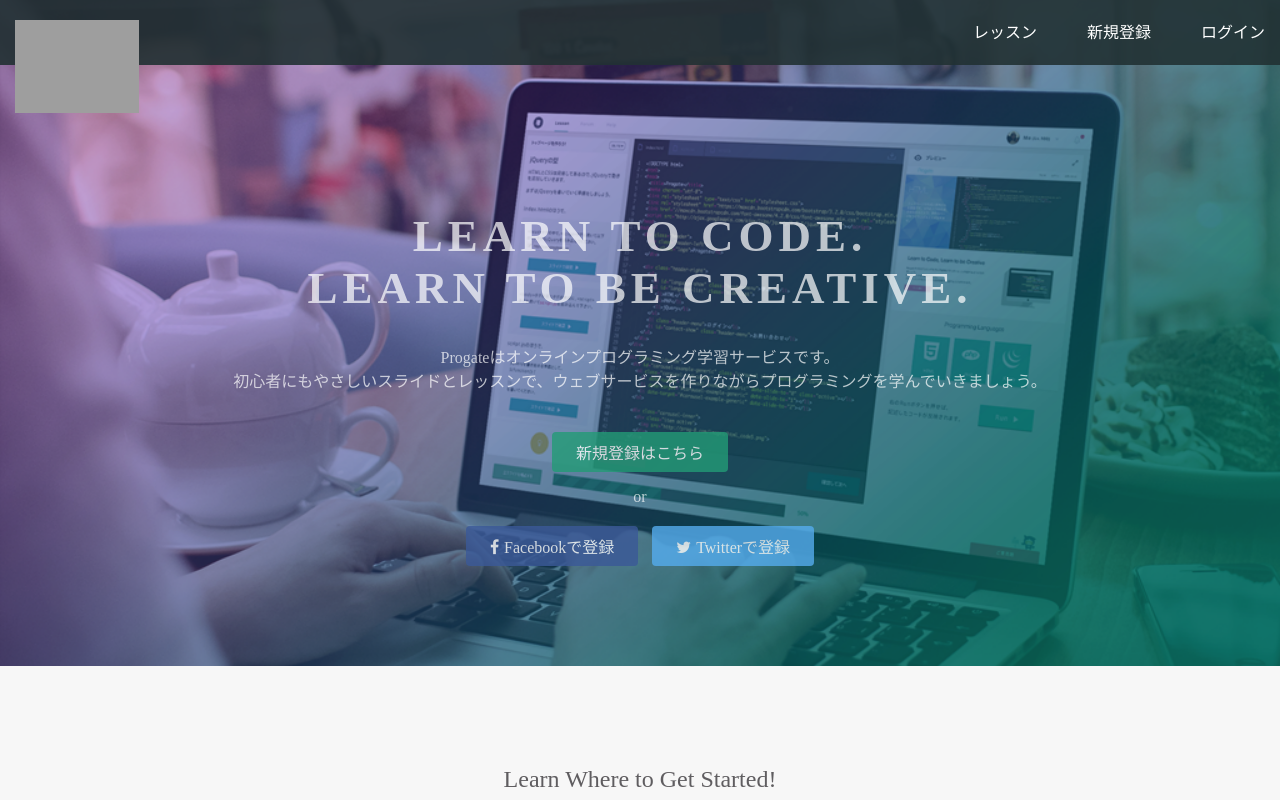
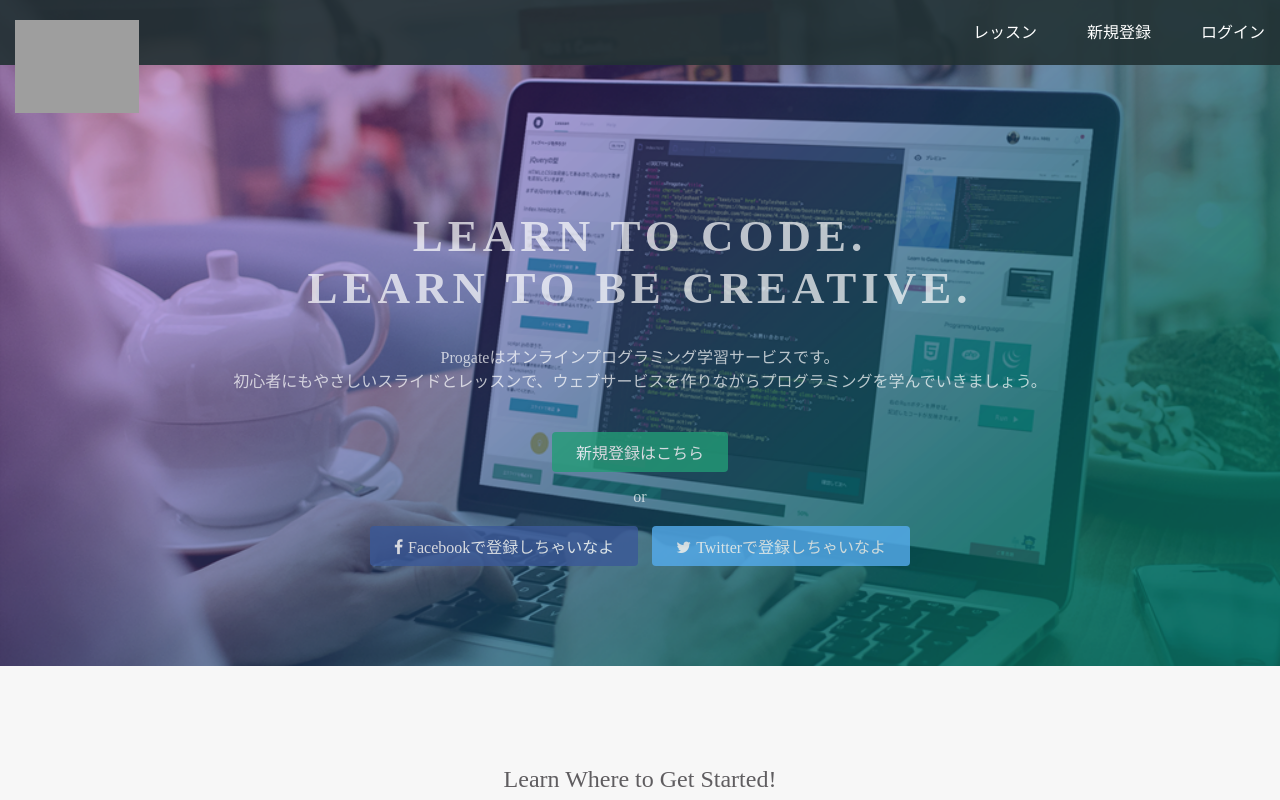
Before and after one commit to sirokuma-papa/sirokumapapa.github.io, a plain HTML site: page index.html in a window 1280 px wide. Shown: the top 800 px of the page. Drawn offline with Linux system fonts and the light colour scheme; grey boxes are pictures that could not be loaded.

Commit message:
Update index.html

```diff
--- a/index.html
+++ b/index.html
@@ -28,8 +28,8 @@
       <div class="btn-wrapper">
         <a href="#" class="btn signup">新規登録はこちら</a>
         <p>or</p>
-        <a href="#" class="btn facebook"><span class="fa fa-facebook"></span>Facebookで登録</a>
-        <a href="#" class="btn twitter"><span class="fa fa-twitter"></span>Twitterで登録</a>
+        <a href="#" class="btn facebook"><span class="fa fa-facebook"></span>Facebookで登録しちゃいなよ</a>
+        <a href="#" class="btn twitter"><span class="fa fa-twitter"></span>Twitterで登録しちゃいなよ</a>
       </div>
     </div>
   </div>
```
